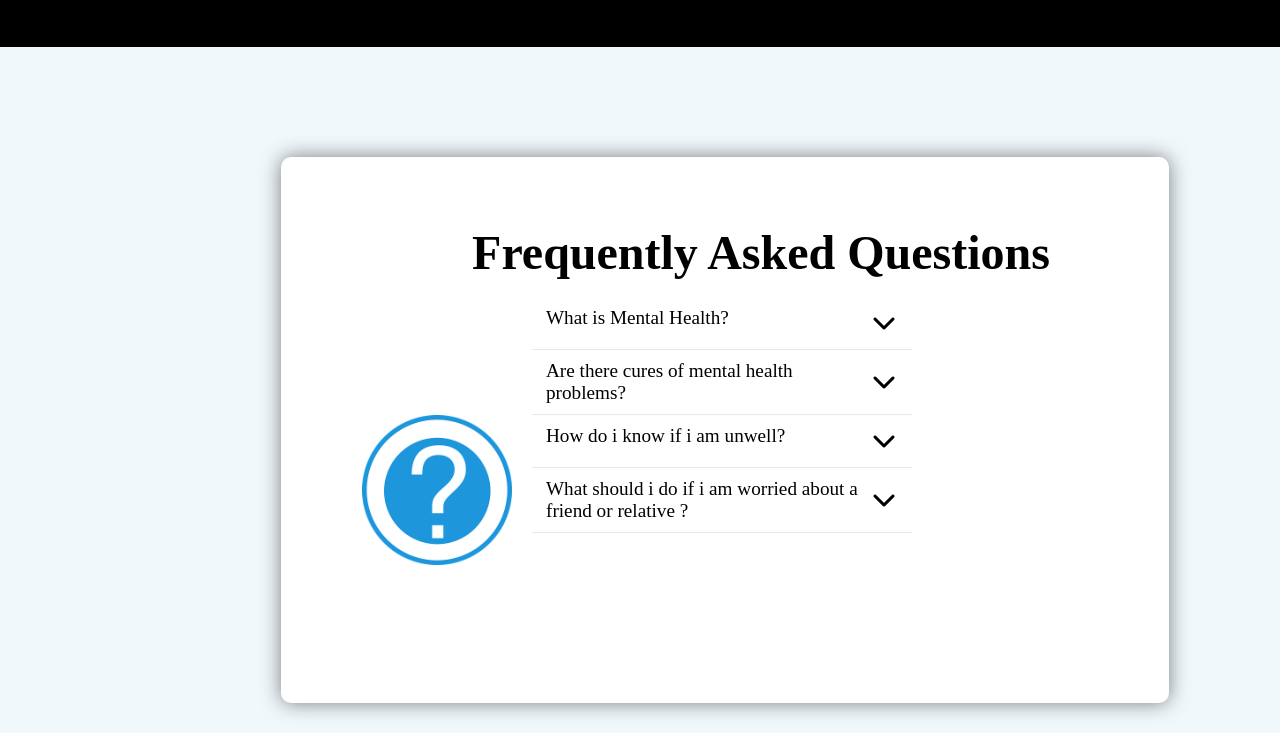
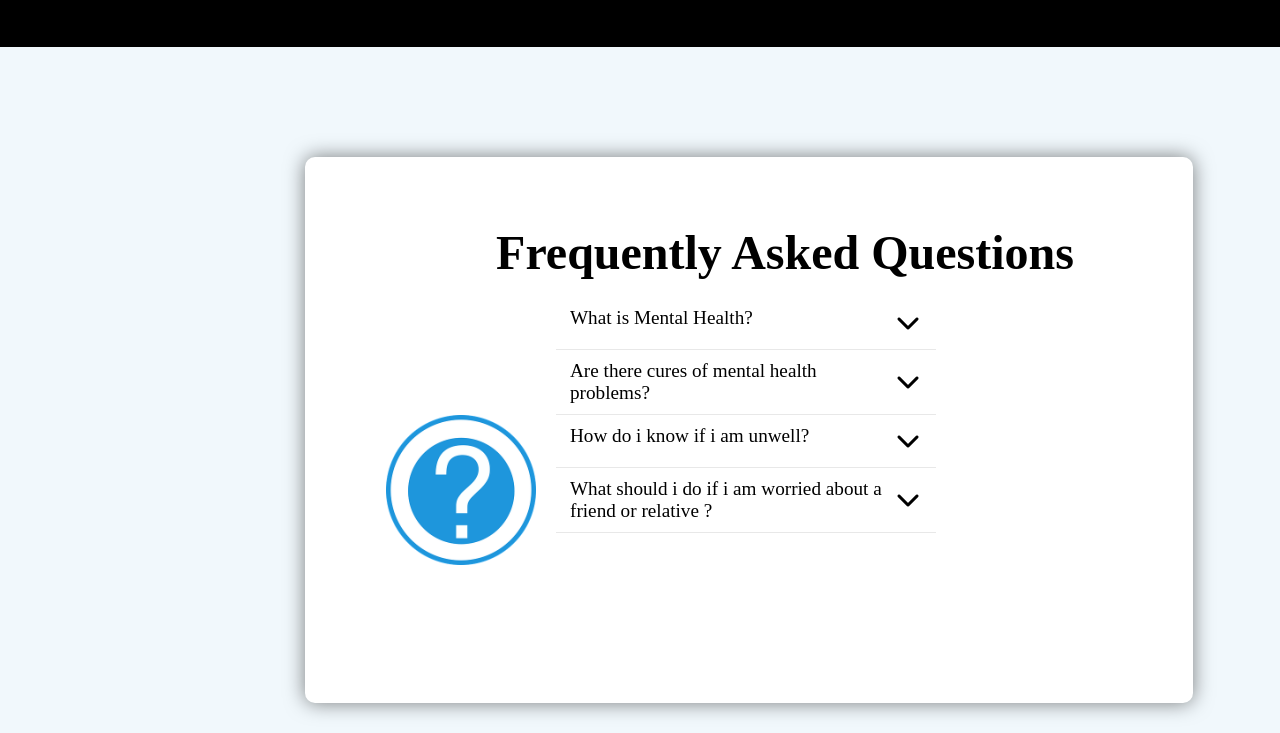
Before and after one commit to ritikaaaa177/mentalhealthcommunity, a plain HTML site: page index.html in a window 1280 px wide. Shown: the part 3817-4550 px from the top of the page. Drawn offline with nearby package versions, Linux system fonts and the light colour scheme; a web font is replaced by a local one.

Commit message:
updatestyle.css

```diff
--- a/faq.css
+++ b/faq.css
@@ -30,7 +30,7 @@ body{
     /* display: flex;
     justify-content: center; */
     /* right: -79px; */
-    left: 281px;
+    left: 305px;
     top: 0px;
 
 }
--- a/style.css
+++ b/style.css
@@ -249,6 +249,7 @@ body{
 
 #box1{
     width: 600px;
+    background-attachment: fixed;
 
 }
 
```
